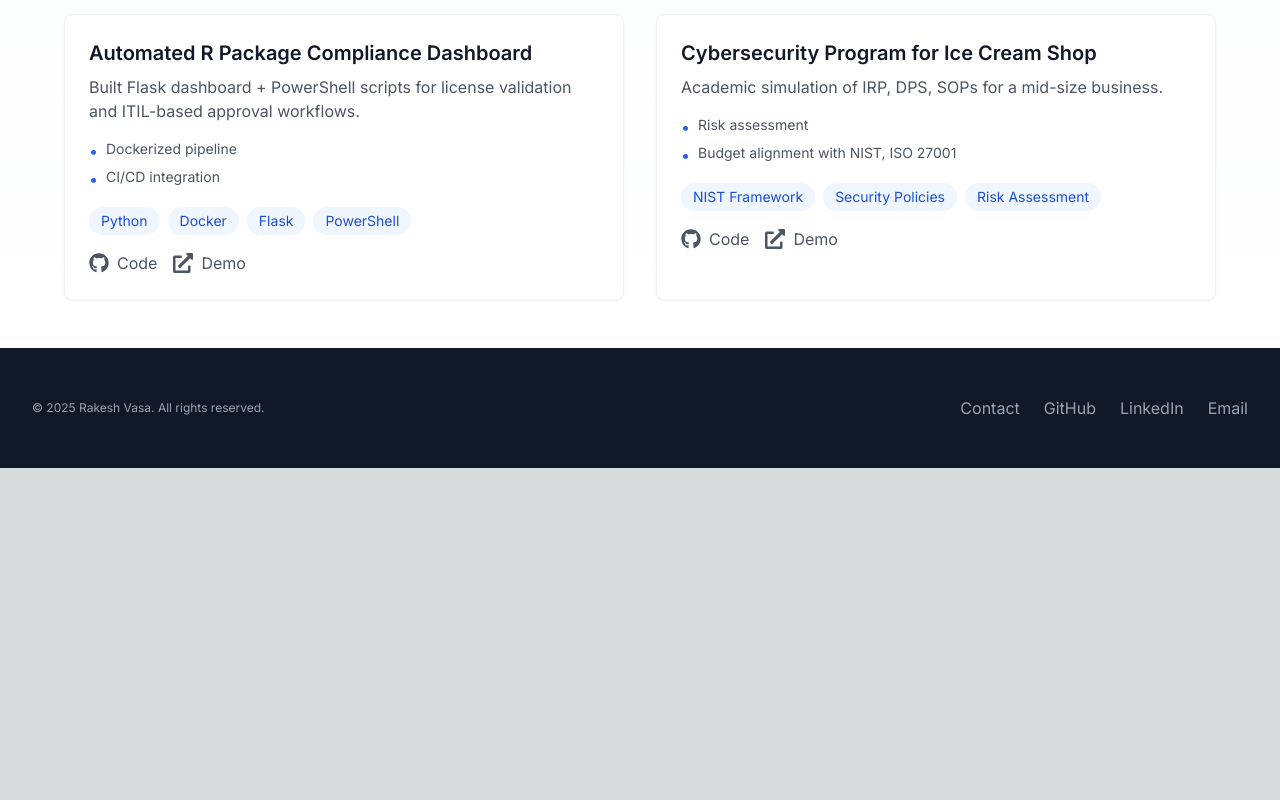
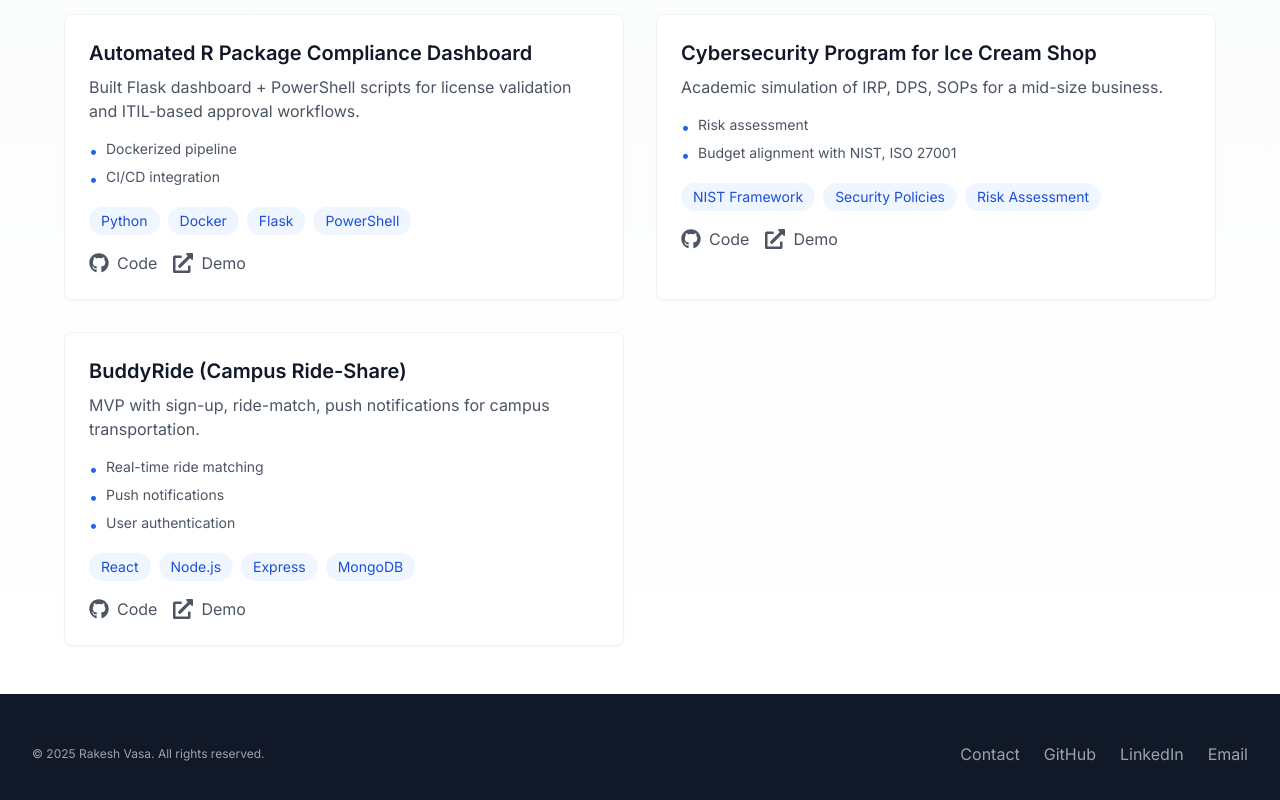
Before and after one commit to vasarakesh/portfolio_rakeshvasa, a Next.js app: page /projects in a window 1280 px wide. Shown: the part 488-1288 px from the top of the page. Before the commit the page ends 956 px from the top, so only its background shows below. Built offline with nearby package versions, Linux system fonts and the light colour scheme.

Commit message:
Add Buddy Ride project with live demo link

```diff
--- a/src/app/projects/page.tsx
+++ b/src/app/projects/page.tsx
@@ -35,6 +35,14 @@ const projects = [
     technologies: ['NIST Framework', 'Security Policies', 'Risk Assessment'],
     github: '#',
     demo: '#',
+  },
+  {
+    title: 'BuddyRide (Campus Ride-Share)',
+    description: 'MVP with sign-up, ride-match, push notifications for campus transportation.',
+    achievements: ['Real-time ride matching', 'Push notifications', 'User authentication'],
+    technologies: ['React', 'Node.js', 'Express', 'MongoDB'],
+    github: '#',
+    demo: 'https://buddyride-qs9w.onrender.com/',
   },
 ];
 
```
